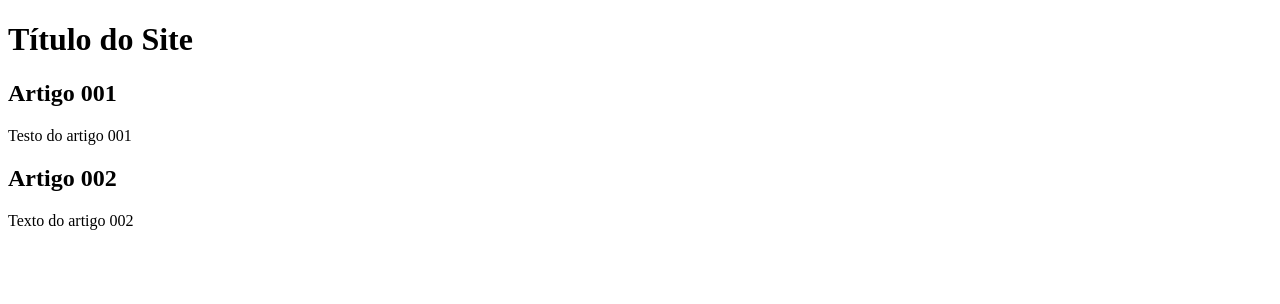
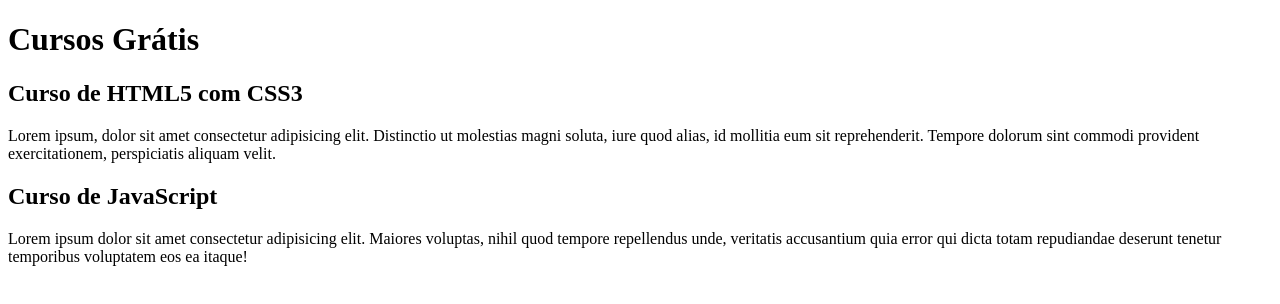
Before and after one commit to ozirjr/projeto-site, a plain HTML site: page index.html in a window 1280 px wide. Drawn offline with Linux system fonts and the light colour scheme.

Commit message:
comecei a escrever conteúdo

```diff
--- a/index.html
+++ b/index.html
@@ -9,15 +9,15 @@
 <body>
     <main>
         <header>
-            <h1>Título do Site</h1>
+            <h1>Cursos Grátis</h1>
         </header>
         <article>
-            <h2>Artigo 001</h2>
-            <p>Testo do artigo 001</p>
+            <h2>Curso de HTML5 com CSS3</h2>
+            <p>Lorem ipsum, dolor sit amet consectetur adipisicing elit. Distinctio ut molestias magni soluta, iure quod alias, id mollitia eum sit reprehenderit. Tempore dolorum sint commodi provident exercitationem, perspiciatis aliquam velit.</p>
         </article>
         <article>
-            <h2>Artigo 002</h2>
-            <p>Texto do artigo 002</p>
+            <h2>Curso de JavaScript</h2>
+            <p>Lorem ipsum dolor sit amet consectetur adipisicing elit. Maiores voluptas, nihil quod tempore repellendus unde, veritatis accusantium quia error qui dicta totam repudiandae deserunt tenetur temporibus voluptatem eos ea itaque!</p>
         </article>
     </main>
 </body>
```
